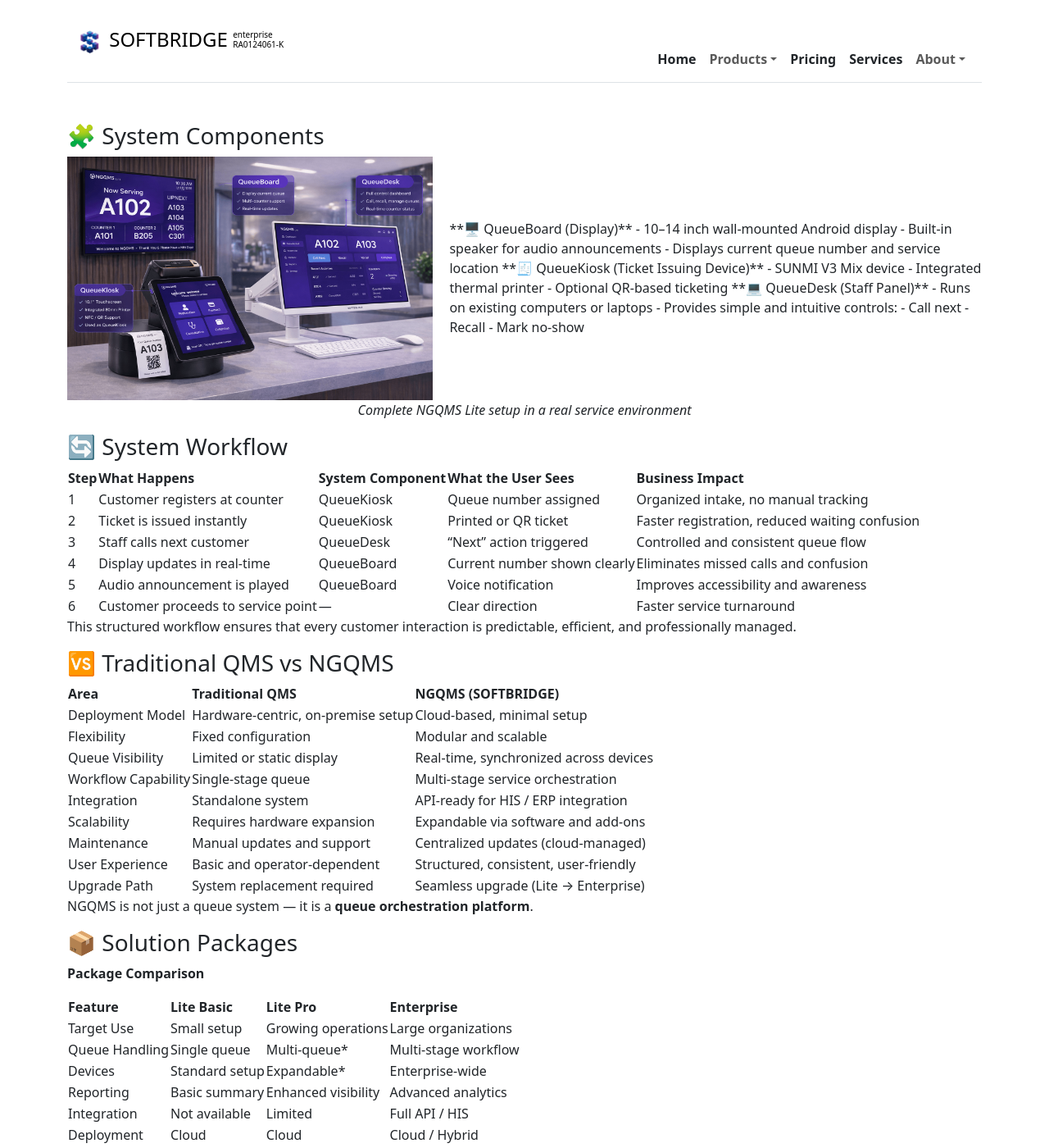
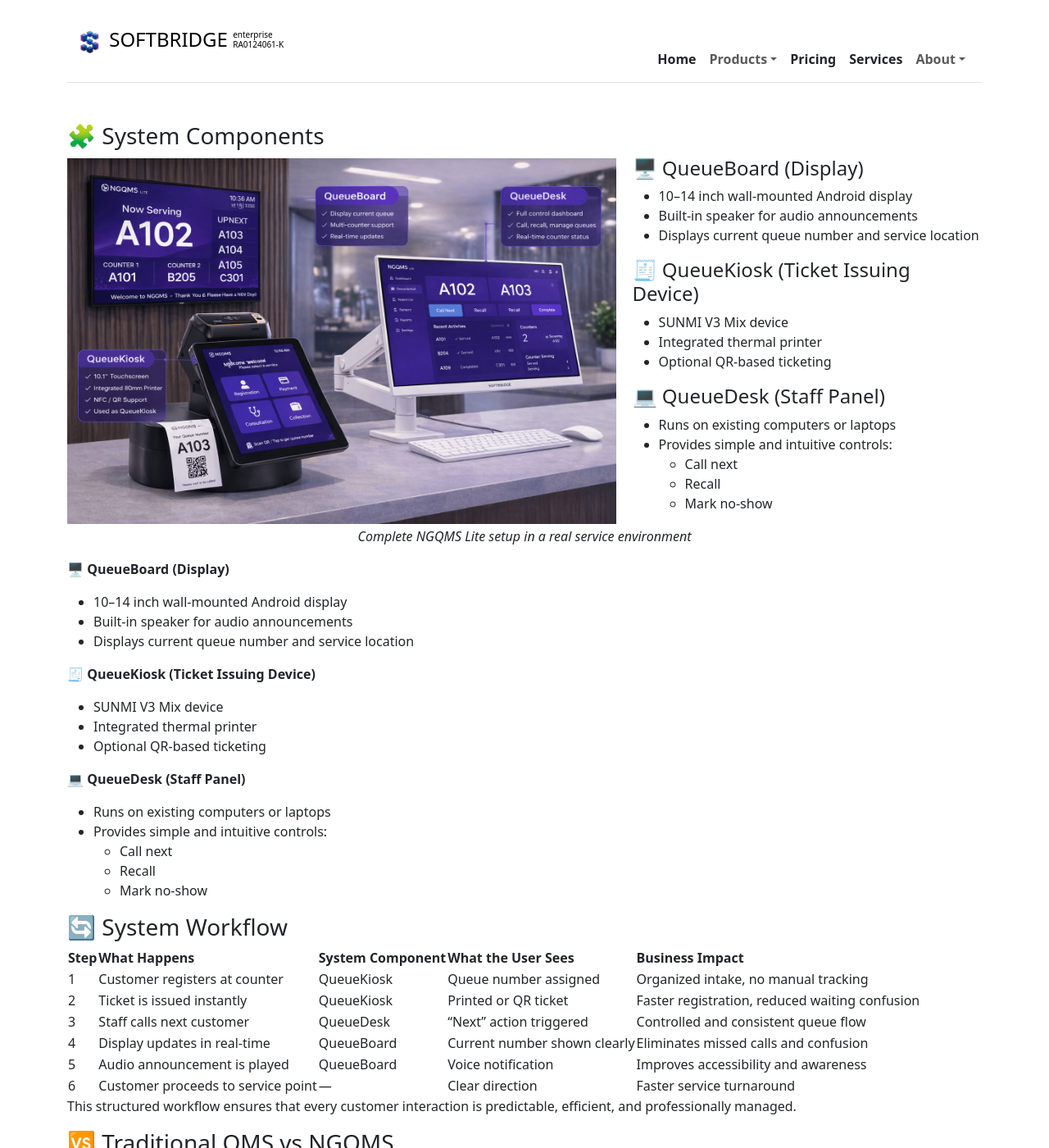
Before and after one commit to mfauziii/softbridge.github.io, a Jekyll site: the page built from ngqms/platform.md, in a window 1280 px wide and 1400 px high. Shown: the whole window at 82% size. Built offline with Jekyll 4.4.1, drawn with Linux system fonts in a browser that asks for light colours; nearby versions of some CDN libraries.

Commit message:
Update platform.md

```diff
--- a/ngqms/platform.md
+++ b/ngqms/platform.md
@@ -7,8 +7,41 @@
 ---
 ### 🧩 System Components
 <div style="display: flex; align-items: center;">
-  <img src="../assets/images/ngqms-lite-system-setup-opt.png" style="width: 40%; margin-right: 20px;">
+  <img src="../assets/images/ngqms-lite-system-setup-opt.png" style="width: 60%; margin-right: 20px;">
   <div>
+    <div>
+      <h4>🖥️ QueueBoard (Display)</h4>
+      <ul>
+        <li>10–14 inch wall-mounted Android display </li>
+        <li>Built-in speaker for audio announcements </li>
+        <li>Displays current queue number and service location</li>
+      </ul>
+    </div>
+    <div>
+      <h4>🧾 QueueKiosk (Ticket Issuing Device)</h4>
+      <ul>
+        <li>SUNMI V3 Mix device</li>
+        <li>Integrated thermal printer</li>
+        <li>Optional QR-based ticketing</li>
+      </ul>
+    </div>
+    <div>
+      <h4>💻 QueueDesk (Staff Panel)</h4>
+      <ul>
+        <li>Runs on existing computers or laptops</li>
+        <li>Provides simple and intuitive controls:
+          <ul>
+            <li>Call next</li>
+            <li>Recall</li>
+            <li>Mark no-show</li>
+          </ul>
+        </li>
+      </ul>
+    </div>
+  </div>
+</div>
+<p align="center"><em>Complete NGQMS Lite setup in a real service environment</em></p>
+
 **🖥️ QueueBoard (Display)**
 - 10–14 inch wall-mounted Android display
 - Built-in speaker for audio announcements
@@ -25,11 +58,6 @@
   - Call next
   - Recall
   - Mark no-show
-  </div>
-</div>
-<p align="center"><em>Complete NGQMS Lite setup in a real service environment</em></p>
-
-
 
 ### 🔄 System Workflow
 
```
